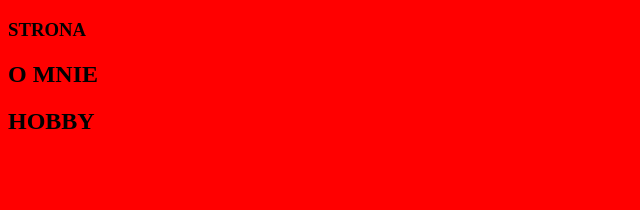
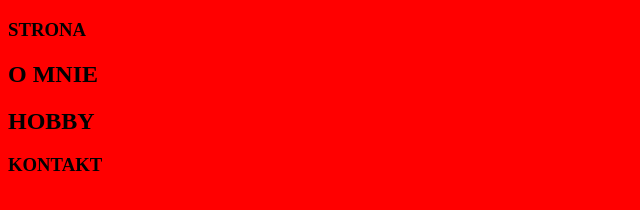
Before and after one commit to tw1sterPL/Kodilla_JS_10.2, a plain HTML site: page index.html in a window 1280 px wide. Shown: the whole page, without its empty margins (0-640 px from the left). Drawn offline with Linux system fonts and the light colour scheme; files that its build step writes are made by us from their sources.

Commit message:
add contact

```diff
--- a/index.html
+++ b/index.html
@@ -11,6 +11,7 @@
 	<h3>STRONA</h3>
 	<h2>O MNIE</h2>
 	<h2>HOBBY</h2>
+	<h3>KONTAKT</h3>
 
 
 
```
